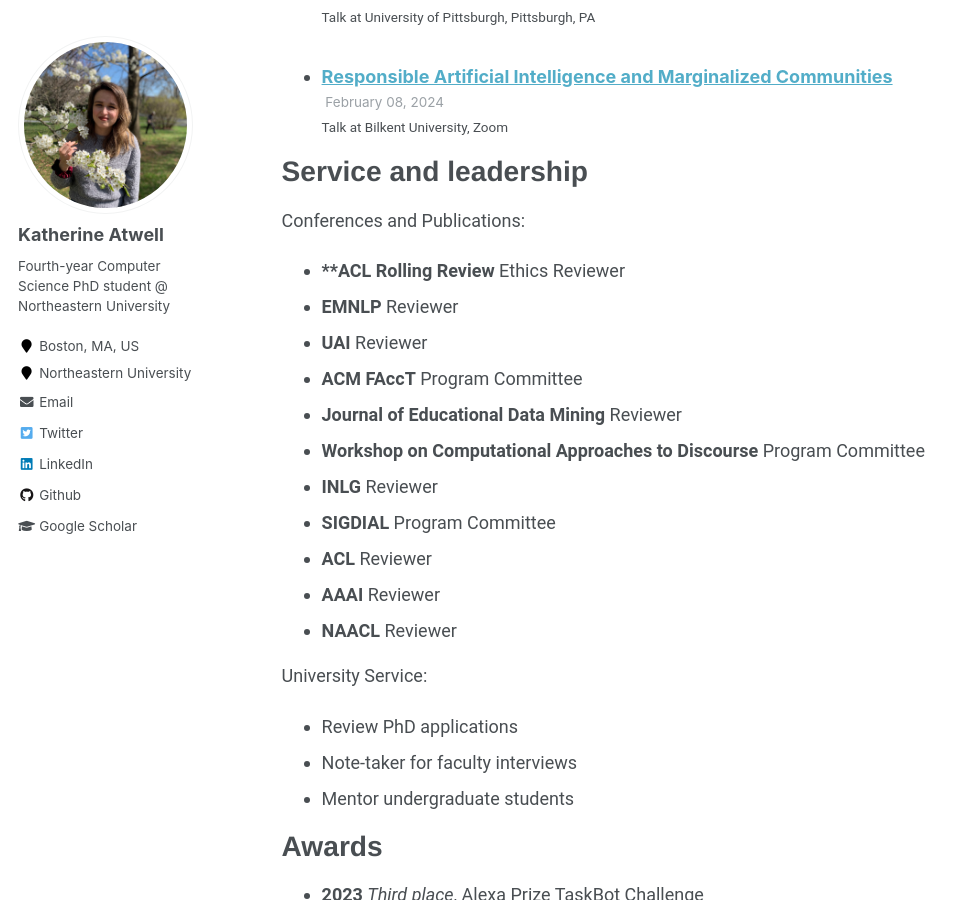
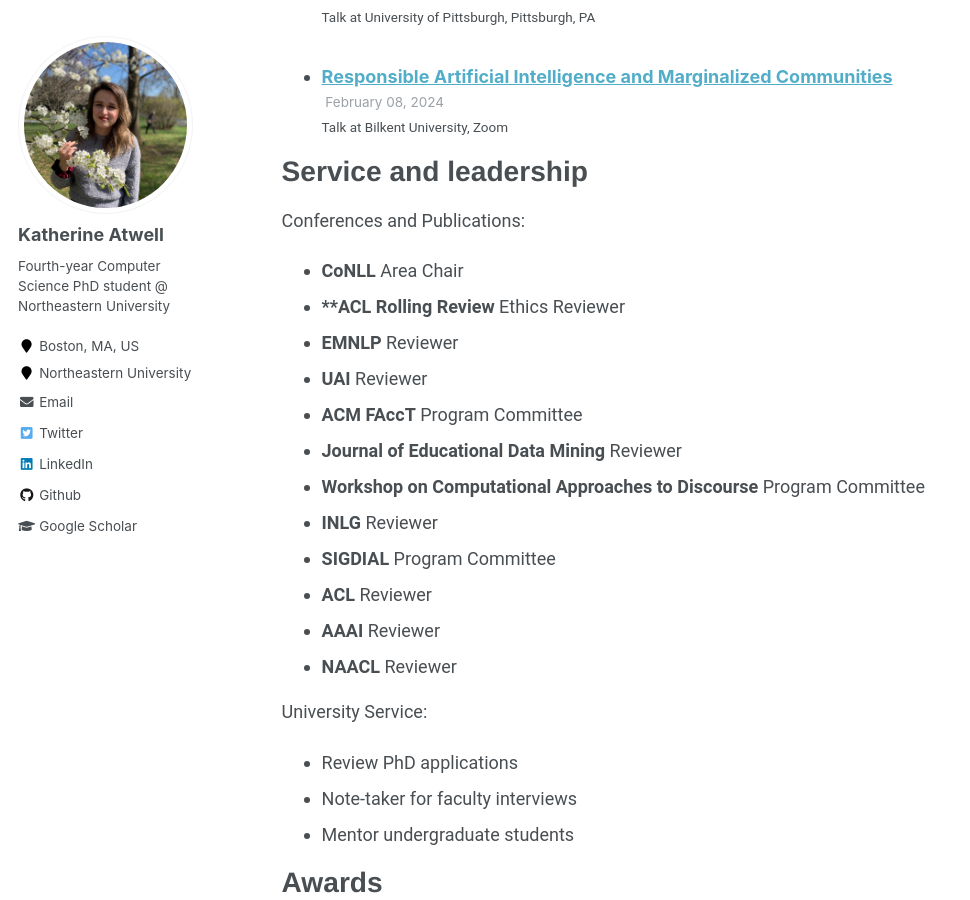
Before and after one commit to katherine-atwell/katherine-atwell.github.io, a Jekyll site: the page built from _pages/cv.md, in a window 1280 px wide and 900 px high, scrolled down 2545 px. Shown: the whole window, without its empty margins (0-970 px from the left). Built offline with Jekyll 4.4.1, drawn with Linux system fonts in a browser that asks for light colours.

Commit message:
update CV

```diff
--- a/_pages/cv.md
+++ b/_pages/cv.md
@@ -52,6 +52,7 @@ Talks
 Service and leadership
 ======
 Conferences and Publications:
+* **CoNLL** Area Chair
 * ****ACL Rolling Review** Ethics Reviewer
 * **EMNLP** Reviewer
 * **UAI** Reviewer
```
